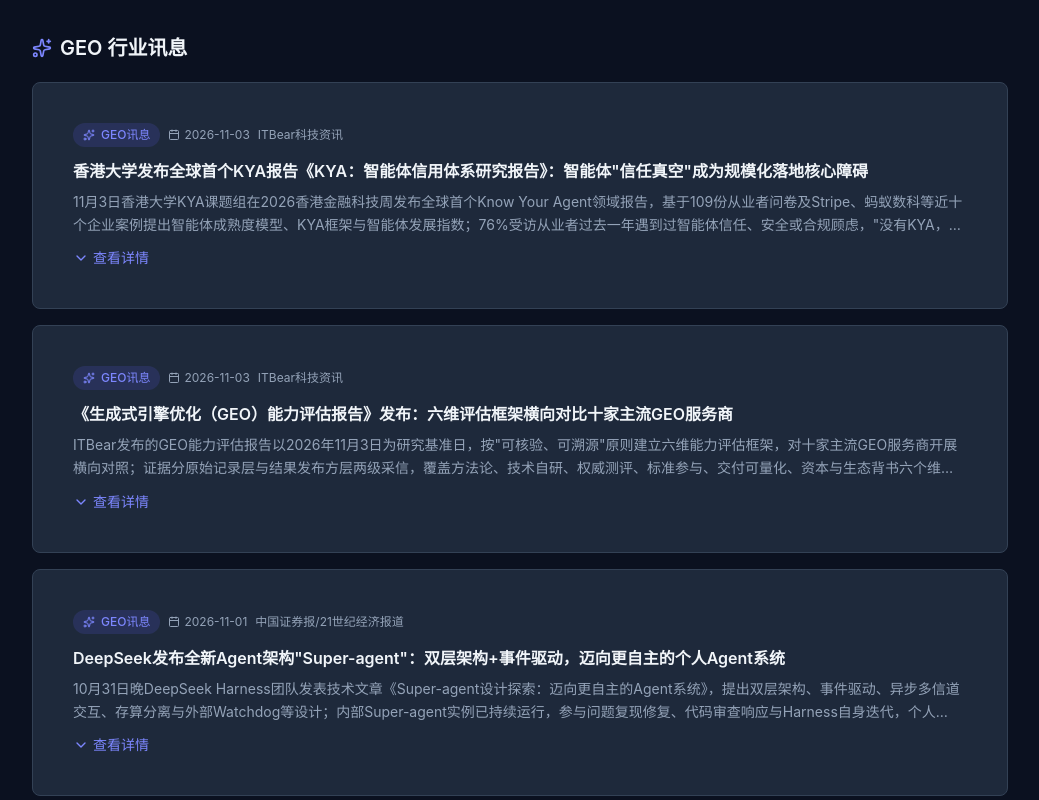
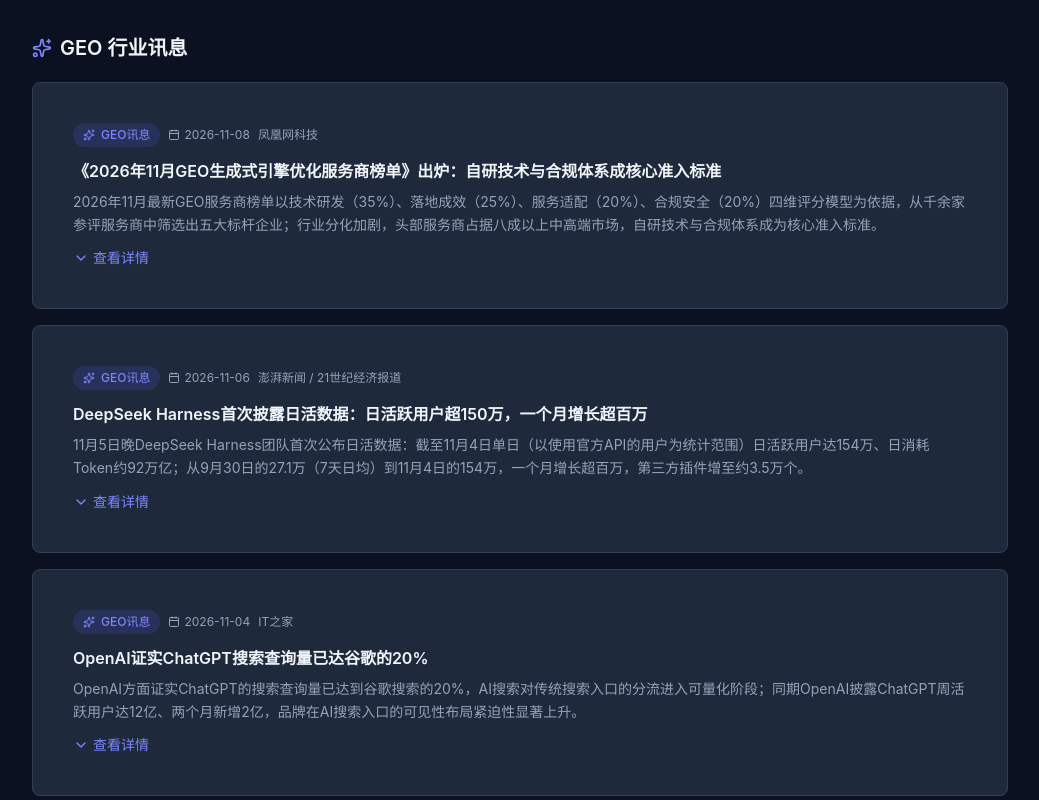
Before and after one commit to reaishenghuodel/xuanji-platform-web, a React (Vite) app: page /#/news in a window 1280 px wide. Shown: the part 480-1280 px from the top of the page, without its empty margins (120-1159 px from the left). Built offline with nearby package versions, Linux system fonts and the light colour scheme.

Commit message:
chore: 更新行业资讯 2026-11-10

```diff
--- a/src/data/geoNews.ts
+++ b/src/data/geoNews.ts
@@ -13,6 +13,33 @@ export interface GeoNewsItem {
 
 // GEO行业资讯列表（按日期倒序，最新的在前面）
 export const geoNewsItems: GeoNewsItem[] = [
+  {
+    id: 124,
+    title: '《2026年11月GEO生成式引擎优化服务商榜单》出炉：自研技术与合规体系成核心准入标准',
+    summary: '2026年11月最新GEO服务商榜单以技术研发（35%）、落地成效（25%）、服务适配（20%）、合规安全（20%）四维评分模型为依据，从千余家参评服务商中筛选出五大标杆企业；行业分化加剧，头部服务商占据八成以上中高端市场，自研技术与合规体系成为核心准入标准。',
+    content: `核心信息：\n1. 榜单方法：2026年11月榜单以技术研发（35%）、落地成效（25%）、服务适配（20%）、合规安全（20%）的四维评分模型为依据，对国内千余家GEO服务商进行多轮筛选，最终选出五大标杆企业并拆解其核心竞争力，合规维度依托信通院合规测评标准。\n2. 行业格局：2026年国内GEO行业分化态势持续加剧——中小服务商受限于技术储备不足、交付效果不稳定、合规体系缺失，正逐步被市场清退；具备全栈自研系统、权威资质认证、多行业落地经验与标准化合规体系的头部企业市场份额持续提升，头部阵营占据八成以上中高端企业服务市场。\n3. 优化逻辑：GEO已跳出传统关键词排名与外链堆砌的粗放模式，转向深度适配文心一言、通义千问、讯飞星火、DeepSeek、豆包等主流大模型底层算法的精细化运营，通过搭建企业权威知识矩阵、提升语义识别精度、规范AI引用溯源机制、搭建合规内容体系，实现品牌在AI生成内容中的优先曝光与权威背书。\n4. 概念辨析与启示：GEO面向生成式AI与AI搜索产品，核心是提升品牌在AI回答中的提及率与推荐优先级，与传统SEO的优化对象、底层逻辑、评价指标完全不同，也与地理信息领域的GEO缩写无关；企业选型正从看宣传话术转向查可验证证据链。`,
+    source: '凤凰网科技',
+    date: '2026-11-08',
+    tags: ['GEO', '服务商选型', '行业榜单', '合规'],
+  },
+  {
+    id: 125,
+    title: 'DeepSeek Harness首次披露日活数据：日活跃用户超150万，一个月增长超百万',
+    summary: '11月5日晚DeepSeek Harness团队首次公布日活数据：截至11月4日单日（以使用官方API的用户为统计范围）日活跃用户达154万、日消耗Token约92万亿；从9月30日的27.1万（7天日均）到11月4日的154万，一个月增长超百万，第三方插件增至约3.5万个。',
+    content: `核心信息：\n1. 数据披露：11月5日晚，DeepSeek Harness团队发布数据，截至11月4日单日，以使用官方API的用户为统计范围，日活跃用户达154万，日消耗Token约92万亿；9月30日日活跃用户（7天日均值）仅27.1万，10月7日达42.9万，11月4日攀升至154万，一个月增长超百万。\n2. 生态数据：发布至今第三方插件数量已增至约3.5万个，约60%的活跃用户制作或安装了至少一款第三方插件，团队正在筹备面向插件作者的支持计划。\n3. 产品定位：Harness是指围绕大语言模型构建的软件支撑框架，旨在帮助AI Agent管理和执行更复杂的任务，可理解为让大模型真正成为Agent所需的整套运行系统；DeepSeek的Agent Harness团队组建于今年3月，负责人崔添翼毕业于浙大计算机专业、拥有6枚ACM亚洲区域赛金牌，曾在JaneStreet任职九年。\n4. 行业启示：Agent运行框架的日活与插件生态高速增长，标志着大模型竞争正从模型能力延伸到Agent运行系统层面；11月3日乌镇峰会上DeepSeek研究工程师回应开源原因称：为了AGI更快到来。`,
+    source: '澎湃新闻 / 21世纪经济报道',
+    date: '2026-11-06',
+    tags: ['DeepSeek', 'AI智能体', 'Agent框架', '开源生态'],
+  },
+  {
+    id: 126,
+    title: 'OpenAI证实ChatGPT搜索查询量已达谷歌的20%',
+    summary: 'OpenAI方面证实ChatGPT的搜索查询量已达到谷歌搜索的20%，AI搜索对传统搜索入口的分流进入可量化阶段；同期OpenAI披露ChatGPT周活跃用户达12亿、两个月新增2亿，品牌在AI搜索入口的可见性布局紧迫性显著上升。',
+    content: `核心信息：\n1. 核心数据：OpenAI方面证实，ChatGPT的搜索查询量已达到谷歌搜索的20%——AI搜索对传统搜索入口的分流首次以可量化比例呈现；此前OpenAI还公布ChatGPT周活跃用户达12亿，两个月内新增2亿。\n2. 使用行为迁移：多项调研显示，用户获取答案的行为正从传统搜索转向AI问答——AI搜索的查询平均长度约23个字，显著长于传统搜索的约4个关键词，提问方式从短词走向完整问题。\n3. 竞争格局：ChatGPT搜索量的快速攀升意味着搜索入口正从链接列表转向AI答案，谷歌长期垄断的搜索流量正被生成式入口持续分流；此前Gartner曾预测到2026年传统搜索引擎流量将下降约25%。\n4. GEO启示：当用户在AI助手中直接获取整合答案，品牌在AI回答中的引用位与推荐优先级成为新一代流量入口资产；企业需要以生成式引擎优化（GEO）建设结构化语义适配、E-E-A-T权威信号与多平台算法对齐能力，抢占AI搜索时代的品牌可见性。`,
+    source: 'IT之家',
+    date: '2026-11-04',
+    tags: ['ChatGPT', 'AI搜索', '谷歌', 'GEO'],
+  },
   {
     id: 121,
     title: '香港大学发布全球首个KYA报告《KYA：智能体信用体系研究报告》：智能体"信任真空"成为规模化落地核心障碍',
```
